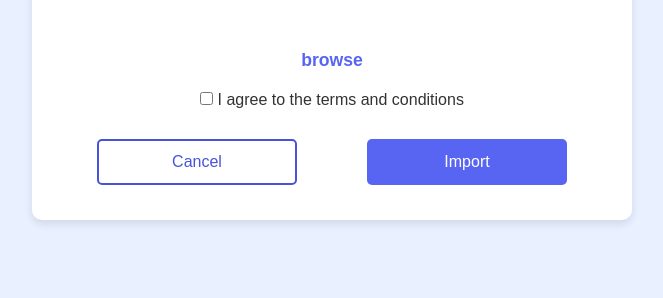
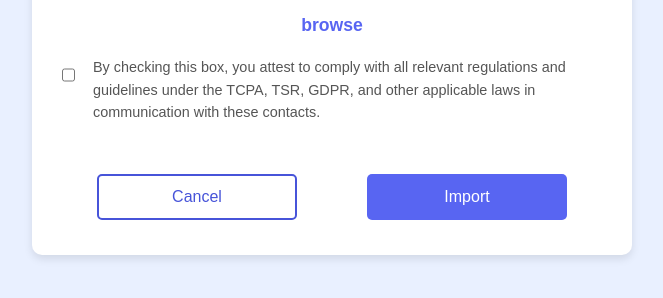
Before and after one commit to diwy24/csv-upload, a plain HTML site: page index.html in a window 1280 px wide. Shown: the part 382-680 px from the top of the page, without its empty margins (308-971 px from the left). Drawn offline with nearby package versions, Linux system fonts and the light colour scheme.

Commit message:
styleandfeat

```diff
--- a/index.html
+++ b/index.html
@@ -74,6 +74,29 @@
       margin-top: 5px;
       display: inline-block;
       cursor: pointer;
+    }
+
+ /* Checkbox and Label Styling */
+  /* Checkbox and Paragraph Styling */
+  .checkbox-container {
+      text-align: left;
+      margin-top: 20px;
+      width: 100%;
+      display: flex;
+      gap: 10px;
+    }
+    #agreement-checkbox {
+      cursor: pointer;
+      margin-right: 8px;
+      vertical-align: top;
+      margin-bottom: 50px;
+      }
+    .checkbox-text {
+      display: inline-block;
+      font-size: 0.9rem;
+      line-height: 1.4rem;
+      color: #555;
+      max-width: 100%;
     }
 
     /* Buttons styling */
@@ -170,9 +193,11 @@
   <input type="file" id="file-upload" accept=".csv" style="display:none">
 
    <!-- Agreement Checkbox and Text -->
-   <div style="margin-top: 20px;">
+   <div class="checkbox-container">
     <input type="checkbox" id="agreement-checkbox" onclick="toggleImportButton()">
-    <label for="agreement-checkbox"> I agree to the terms and conditions</label>
+    <p class="checkbox-text">
+      By checking this box, you attest to comply with all relevant regulations and guidelines under the TCPA, TSR, GDPR, and other applicable laws in communication with these contacts.
+    </p>
   </div>
 
   <!-- Buttons for Cancel and Import -->
```
